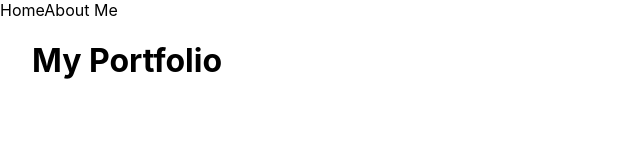
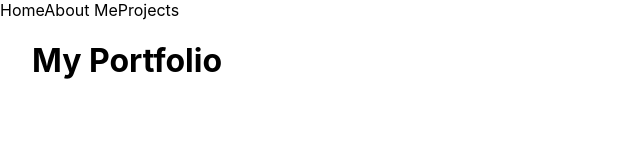
Before and after one commit to devin-lynch/portfolio, a Next.js app: page / in a window 1280 px wide. Shown: the top 160 px of the page, without its empty margins (0-640 px from the left). Built offline with nearby package versions, Linux system fonts and the light colour scheme.

Commit message:
Add link to projects

```diff
--- a/components/navBar.jsx
+++ b/components/navBar.jsx
@@ -7,6 +7,8 @@ export default function NavBar() {
             <Link href='/'>Home</Link>
 
             <Link href='/about'>About Me</Link>
+
+            <Link href='/projects'>Projects</Link>
         </nav>
     )
 }
```
